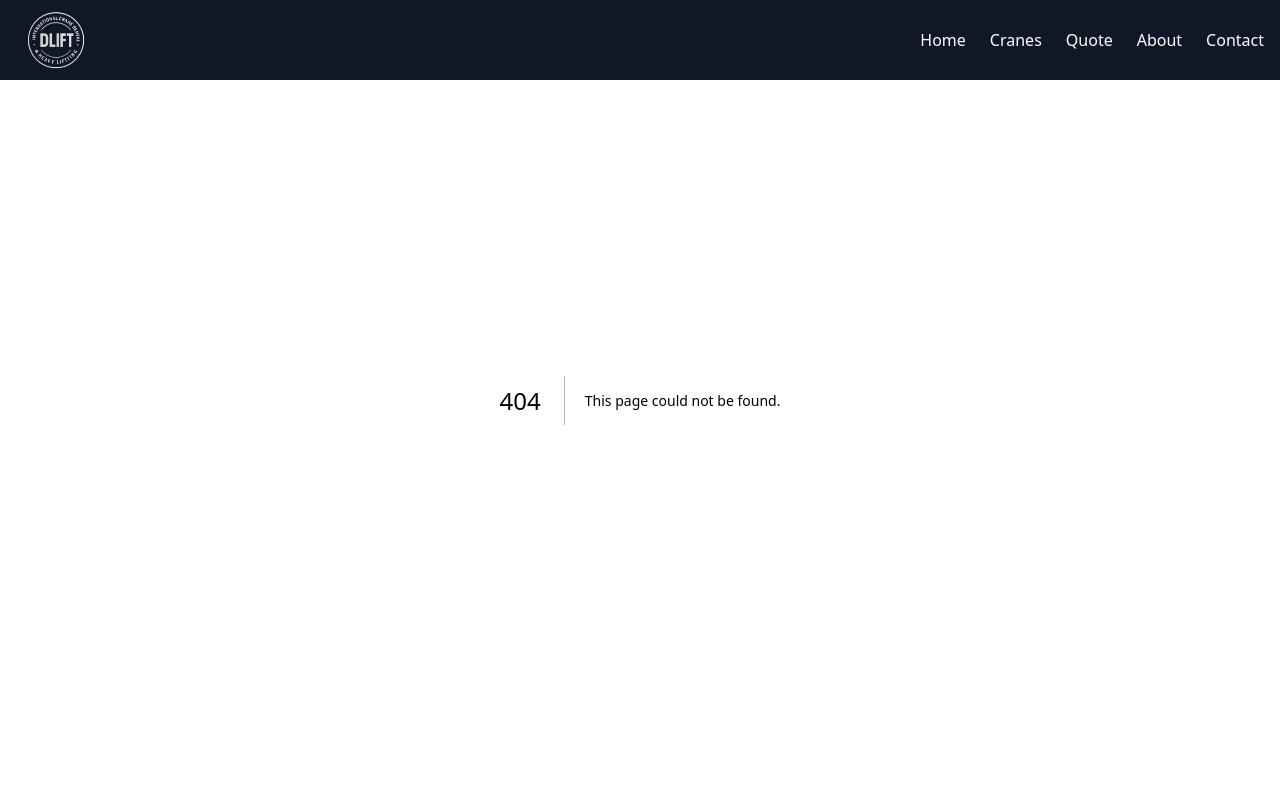
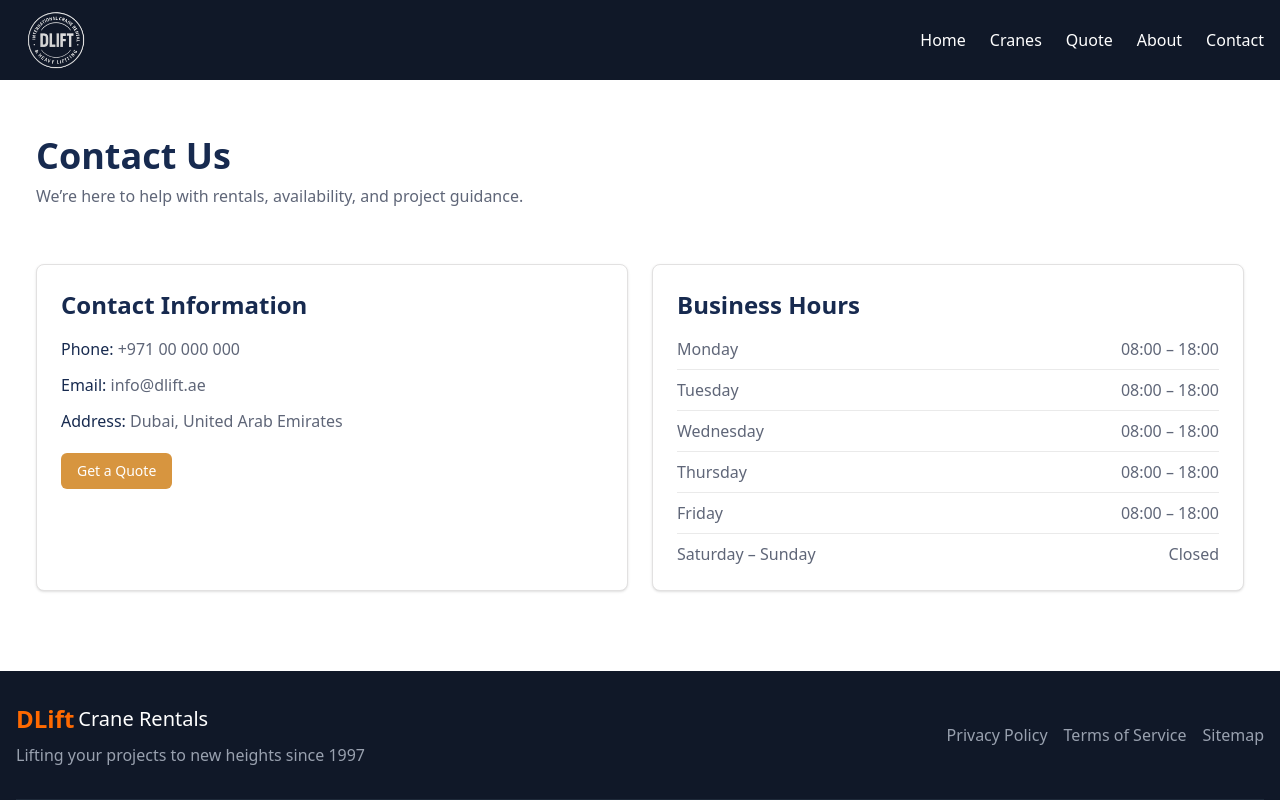
Before and after one commit to MalekSafar204/Dlift, a Next.js app: page /contact in a window 1280 px wide. Before the commit this address had no page. Shown: the top 800 px of the page. Built offline with nearby package versions, Linux system fonts and the light colour scheme.

Commit message:
added contact page

```diff
--- /dev/null
+++ b/app/contact/page.tsx
@@ -0,0 +1,77 @@
+import Link from "next/link";
+
+export default function ContactPage() {
+  return (
+    <div className="bg-white text-[#5F6678] pt-20 px-6 md:px-9">
+      {/* Header */}
+      <section className="py-10 md:py-14">
+        <div className="container mx-auto">
+          <h1 className="text-3xl md:text-4xl font-bold text-[#172A4F]">Contact Us</h1>
+          <p className="mt-2 max-w-2xl">We’re here to help with rentals, availability, and project guidance.</p>
+        </div>
+      </section>
+
+      {/* Info blocks */}
+      <section className="pb-14 md:pb-20">
+        <div className="container mx-auto grid md:grid-cols-2 gap-6">
+          {/* Contact Info */}
+          <div className="bg-white border border-[#E2E1E1] rounded-lg p-6 shadow-sm">
+            <h2 className="text-2xl font-semibold text-[#172A4F]">Contact Information</h2>
+            <div className="mt-4 space-y-3 text-sm md:text-base">
+              <p>
+                <span className="font-medium text-[#172A4F]">Phone:</span>{" "}
+                <a href="tel:+97100000000" className="hover:text-[#D7953F]">+971 00 000 000</a>
+              </p>
+              <p>
+                <span className="font-medium text-[#172A4F]">Email:</span>{" "}
+                <a href="mailto:info@dlift.ae" className="hover:text-[#D7953F]">info@dlift.ae</a>
+              </p>
+              <p>
+                <span className="font-medium text-[#172A4F]">Address:</span>{" "}
+                Dubai, United Arab Emirates
+              </p>
+              <p>
+                <Link href="/quote" className="inline-flex items-center mt-2 px-4 py-2 rounded-md bg-[#D7953F] text-white hover:opacity-90 transition text-sm">
+                  Get a Quote
+                </Link>
+              </p>
+            </div>
+          </div>
+
+          {/* Business Hours */}
+          <div className="bg-white border border-[#E2E1E1] rounded-lg p-6 shadow-sm">
+            <h2 className="text-2xl font-semibold text-[#172A4F]">Business Hours</h2>
+            <div className="mt-4 text-sm md:text-base">
+              <ul className="space-y-2">
+                <li className="flex justify-between border-b border-[#E2E1E1]/70 pb-2">
+                  <span>Monday</span>
+                  <span>08:00 – 18:00</span>
+                </li>
+                <li className="flex justify-between border-b border-[#E2E1E1]/70 pb-2">
+                  <span>Tuesday</span>
+                  <span>08:00 – 18:00</span>
+                </li>
+                <li className="flex justify-between border-b border-[#E2E1E1]/70 pb-2">
+                  <span>Wednesday</span>
+                  <span>08:00 – 18:00</span>
+                </li>
+                <li className="flex justify-between border-b border-[#E2E1E1]/70 pb-2">
+                  <span>Thursday</span>
+                  <span>08:00 – 18:00</span>
+                </li>
+                <li className="flex justify-between border-b border-[#E2E1E1]/70 pb-2">
+                  <span>Friday</span>
+                  <span>08:00 – 18:00</span>
+                </li>
+                <li className="flex justify-between">
+                  <span>Saturday – Sunday</span>
+                  <span>Closed</span>
+                </li>
+              </ul>
+            </div>
+          </div>
+        </div>
+      </section>
+    </div>
+  );
+}
--- a/components/Navbar.tsx
+++ b/components/Navbar.tsx
@@ -7,7 +7,7 @@
 export default function Navbar() {
   const [isAtTop, setIsAtTop] = useState(false);
   const [isOpen, setIsOpen] = useState(false);
-  const navLinks = ["#home", "/cranes", "/quote", "/about", "#contact"];
+  const navLinks = ["#home", "/cranes", "/quote", "/about", "/contact"];
   const pathname = usePathname();
 
   useEffect(() => {
```
